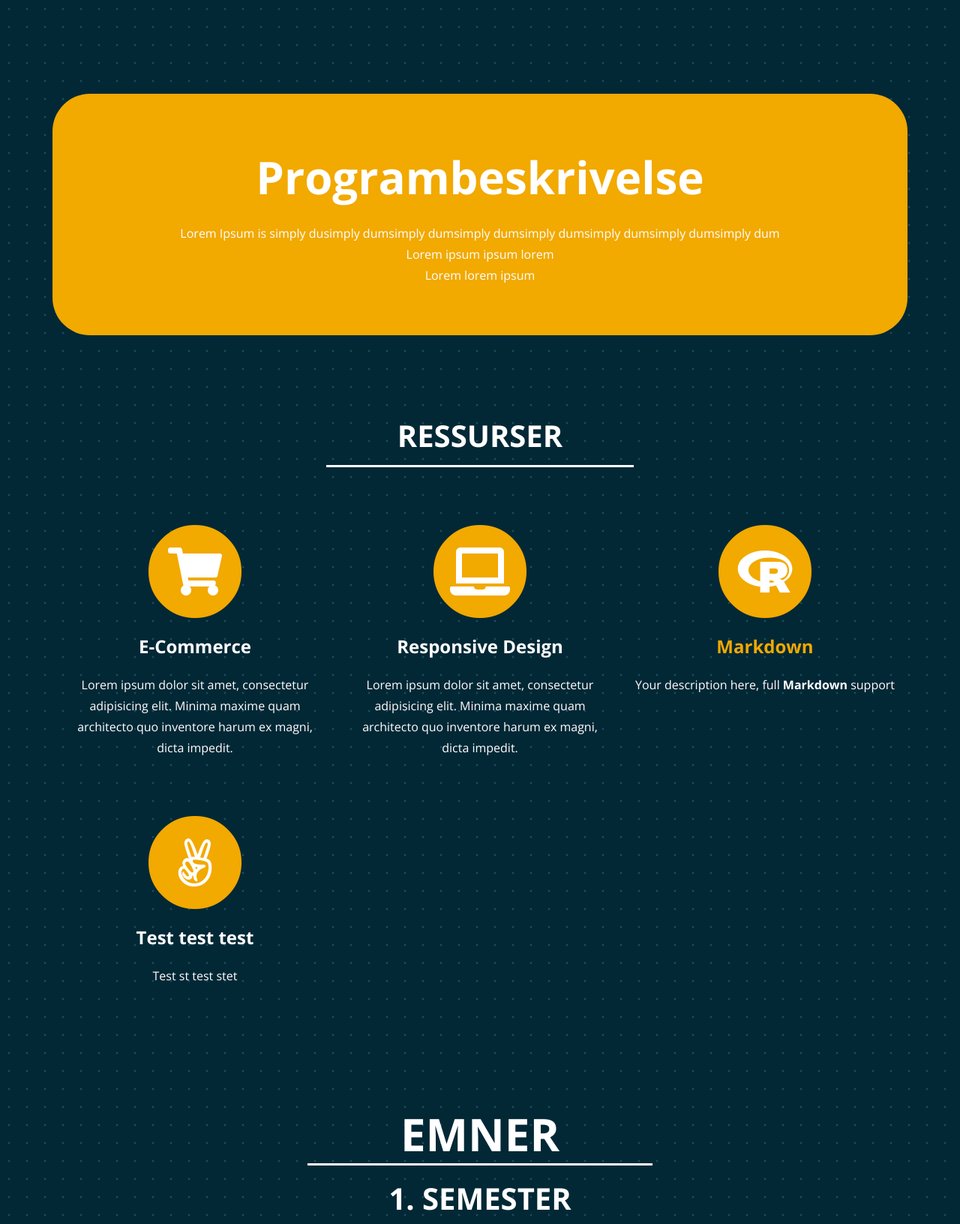
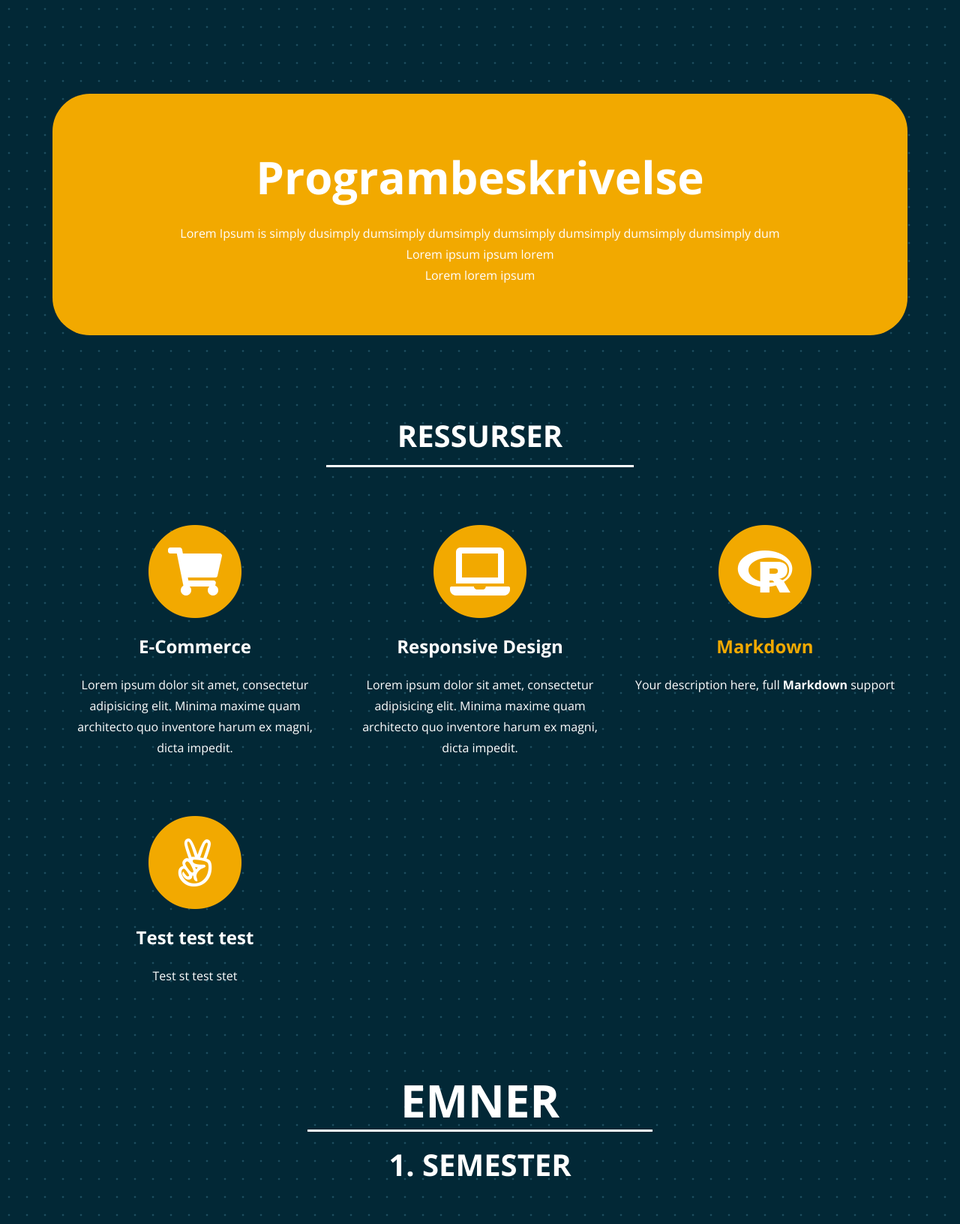
Before and after one commit to uit-econ/uit-econ.github.io, a Jekyll site: the page built from index.md, in a window 1280 px wide. Shown: the part 900-2532 px from the top of the page at 75% size. Built offline with Jekyll 4.4.1, drawn with Linux system fonts in a browser that asks for light colours; grey boxes are pictures that could not be loaded.

Commit message:
Update custom.css

```diff
--- a/assets/css/custom.css
+++ b/assets/css/custom.css
@@ -147,7 +147,7 @@ body{
 
 
 #emner-heading	{
-	margin-top:-130px;
+	margin-top:-175px;
 	font-size:60px;
 	color:white;
 }
```
